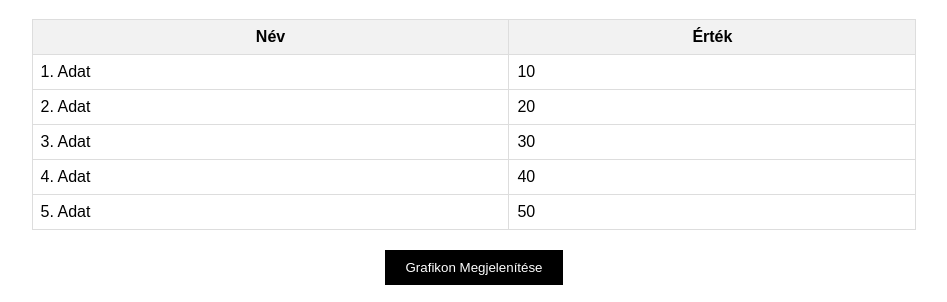
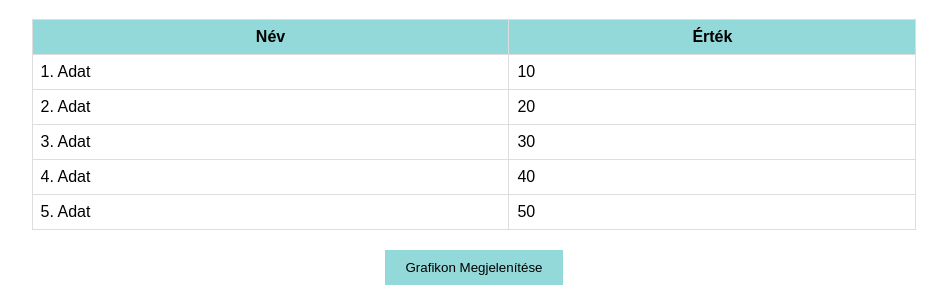
Before and after one commit to DzsangaGIT/Bar-Chart-HTML, a plain HTML site: page index.html in a window 1280 px wide. Shown: the part 61-363 px from the top of the page, without its empty margins (166-1113 px from the left). Drawn offline with nearby package versions, Linux system fonts and the light colour scheme.

Commit message:
Update styles.css

```diff
--- a/styles.css
+++ b/styles.css
@@ -14,13 +14,13 @@ th, td {
 }
 
 th {
-    background-color: #f2f2f2;
+    background-color: rgba(75, 192, 192, 0.6);
 }
 
 button {
     padding: 10px 20px;
-    background-color: #000000;
-    color: white;
+    background-color: rgba(75, 192, 192, 0.6);
+    color: black;
     border: none;
     cursor: pointer;
     margin: 20px auto;
@@ -33,11 +33,11 @@ td:hover {
 }
 
 th:hover {
-    background-color: #d4d2d2;
+    background-color: rgba(75, 192, 192, 0.781);
 }
 button:hover{
     transition: all ease-in-out 0.5s;
     scale: 1.1;
-    background-color: #131313f1;
-    color: #ffffff;
+    background-color: rgba(75, 192, 192, 0.774);
+    color: black;
 }
```
